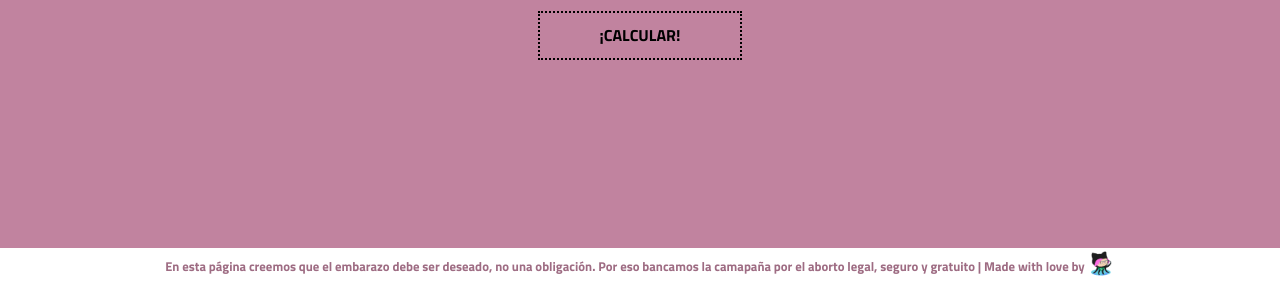
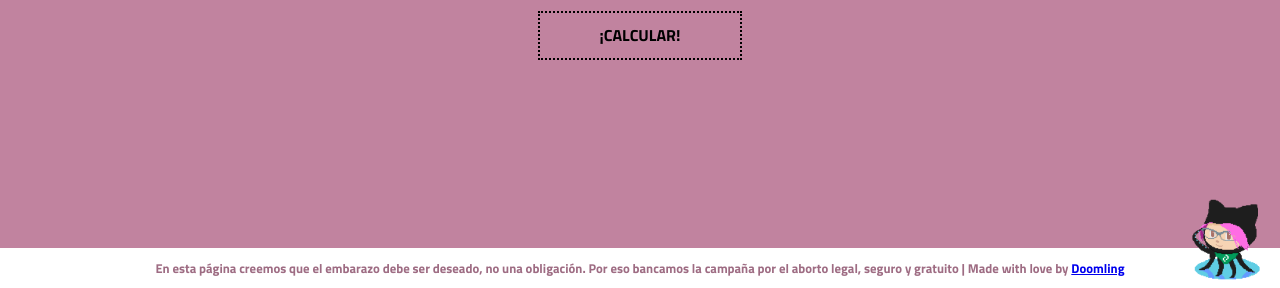
Before and after one commit to doomling/weeks-to-months, a plain HTML site: page index.html in a window 1280 px wide. Shown: the part 512-800 px from the top of the page. Drawn offline with nearby package versions, Linux system fonts and the light colour scheme.

Commit message:
fixes and footer

```diff
--- a/index.html
+++ b/index.html
@@ -16,9 +16,9 @@
       </div>
       <h1> ¿De cuántos <strong> meses </strong> está? </h1>
       <div class="input-wrapper" id="input-wrapper">
-        <input type="number" placeholder="0" list="weeks" id="weeks" max="43" min="0" value="">
+        <input type="number" placeholder="0" list="weeks" id="weeks" min="0" value="">
         <span> semanas </span>
-        <input type="number" placeholder="0" list="days" id="days" max="6" min="0" value="">
+        <input type="number" placeholder="0" list="days" id="days" min="0" value="">
         <span> días </span>
       </div>
       <div class="hidden" id="res-wrapper">Está cursando un embarazo de <span id="result"></span></div>
@@ -26,7 +26,17 @@
       <div id="renew" class="hidden">¡OTRA VEZ!</div>
       <!--div id="result"></div-->
     </div>
-    <footer><div>En esta página creemos que el embarazo debe ser deseado, no una obligación. Por eso bancamos la camapaña por el aborto legal, seguro y gratuito | Made with love by <a href="http://iamdoomling.com" target="_blank"><img src="img/doomling-verde.png"></div></footer>
+    <footer>
+      <span class="disclaimer">
+        En esta página creemos que el embarazo debe ser deseado, no una obligación.
+        Por eso bancamos la campaña por el aborto legal, seguro y gratuito
+        | Made with love by
+        <a href="http://iamdoomling.com" target="_blank">
+          Doomling
+        </a>
+      </span>
+      <img src="img/doomling-verde.png">
+    </footer>
     <script
 src="https://code.jquery.com/jquery-3.3.1.min.js"
 crossorigin="anonymous"></script>
--- a/js/main.js
+++ b/js/main.js
@@ -30,7 +30,7 @@ function checkResult(days) {
   } else if ( days >= 245 && days < 273 ) { // 35 a 39
     result = "ocho meses"
     image = 'img/weeks/08.svg';
-  } else if ( days > 273 ) { // 40+
+  } else if ( days > 273 && days < 300) { // 40+
     result = "nueve meses"
     image = 'img/weeks/09.svg';
   } else if ( days > 300 ) { // nope
--- a/less/style.less
+++ b/less/style.less
@@ -96,46 +96,22 @@ body {
 }
 
 footer {
+  height: @footsize;
   color: #9E6C83;
+  font-size: 0.8em;
+  position: relative;
   display: flex;
   align-items: center;
   justify-content: center;
-  font-size: 0.8em;
-
-  div {
-    display: flex;
-    align-items: center;
-    justify-content: center;
-  }
 
   img {
-    width: 30px;
+    position: absolute;
+    z-index: 2;
+    top: -60px;
+    right: 0;
+    width: 100px;
     height: auto;
     margin: 0;
+    transform: rotateY(180deg);
   }
 }
-
-
-
-/*.circle {
-  background-color: yellow;
-  width: 400px;
-  height: 400px;
-}
-
-.first-trimester {
-  background-color: peru;
-  border-bottom-left-radius: 10px;
-  border-bottom-right-radius: 10px;
-}
-
-
-.cone {
-  width: 0;
-  height: 0;
-  border-left: 70px solid transparent;
-  border-right: 70px solid transparent;
-  border-top: 100px solid red;
-  border-radius: 50%;
-}
-*/
```
Also changed, not shown: css/style.css, img/weeks/explosion.svg (added).
